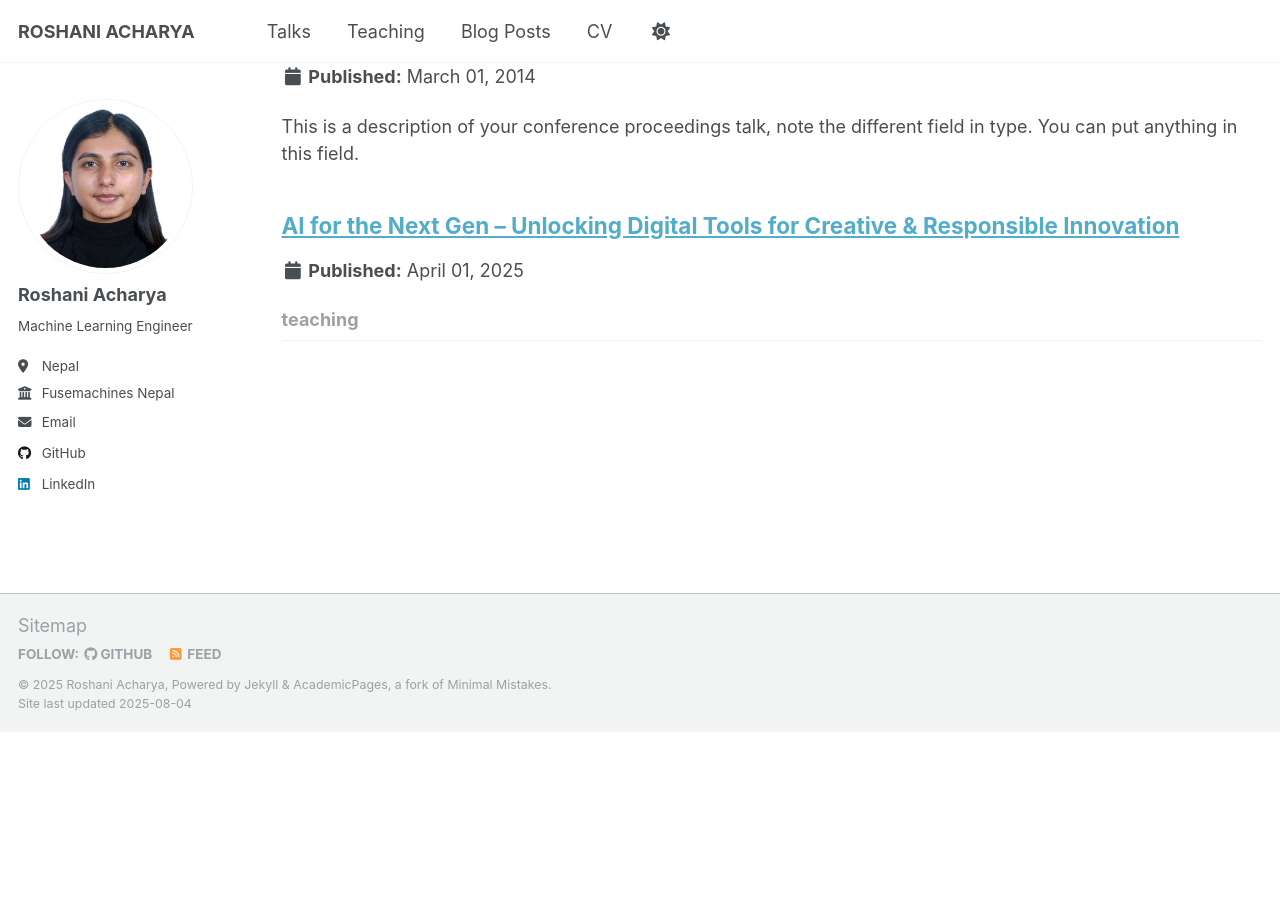
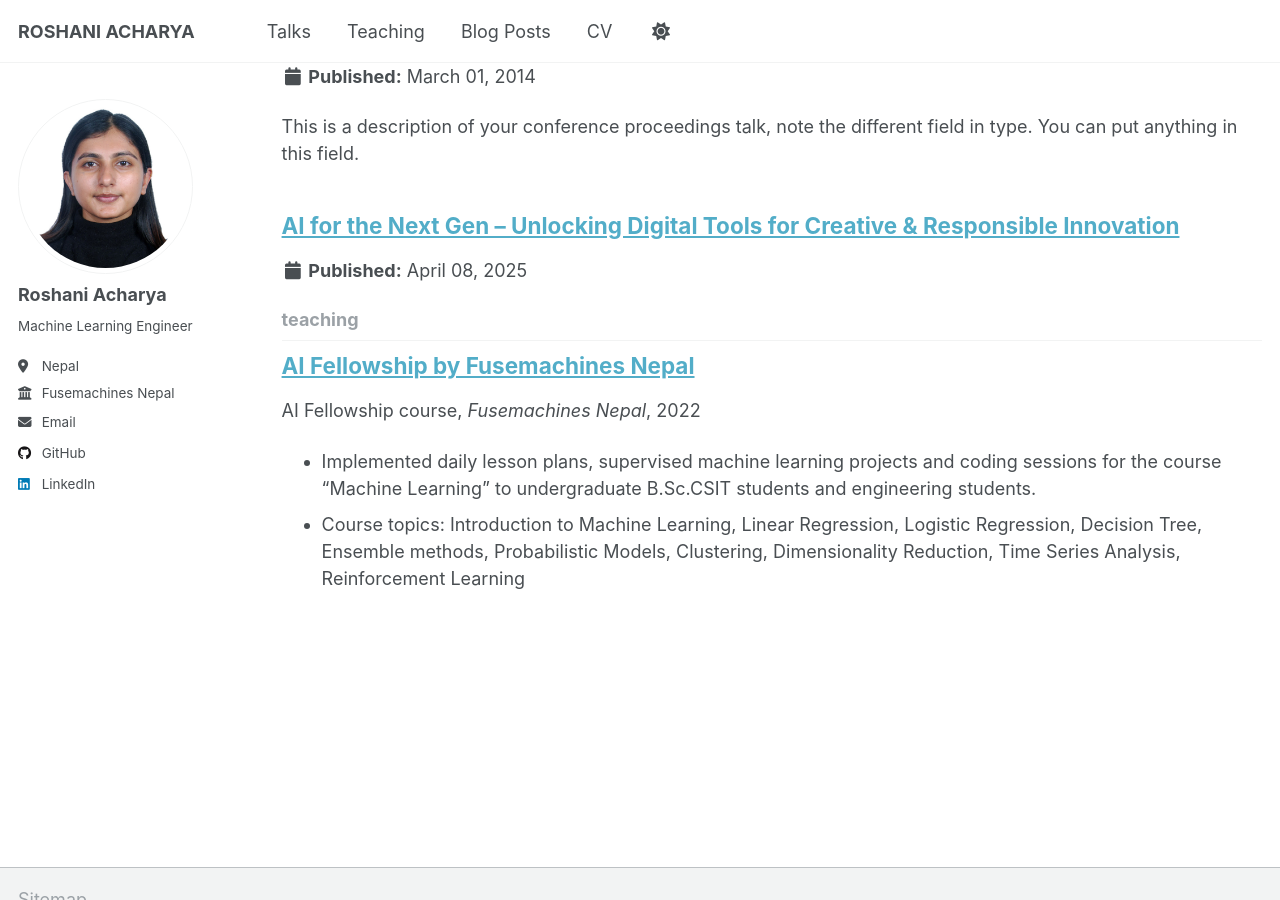
Before and after one commit to RoshaniAcharya/roshaniacharya.github.io, a Jekyll site: the page built from _pages/collection-archive.html, in a window 1280 px wide and 900 px high, scrolled down 2720 px. Built offline with Jekyll 4.4.1, drawn with Linux system fonts in a browser that asks for light colours; a script that is not in the unit is left out; a file with an impossible date is left out; before the commit the page ends 3451 px from its top, so only the background shows below that; part of the change alters nothing that is shown.

Commit message:
refactor date format

```diff
--- a/_talks/2025-04-10-us-embassy-creators-mela.md
+++ b/_talks/2025-04-10-us-embassy-creators-mela.md
@@ -4,7 +4,7 @@ collection: talks
 type: "Talk"
 permalink: /talks/2025-04-10-us-embassy-creators-mela
 venue: "US Embassy Nepal, Creators Mela 2025"
-date: (April, 2025)
+date: 2025-04-08
 location: "Pokhara, Nepal"
 ---
 
--- a/_teaching/2022-03-01-ai-fellowship.md
+++ b/_teaching/2022-03-01-ai-fellowship.md
@@ -4,7 +4,7 @@ collection: teaching
 type: "AI Fellowship course"
 permalink: /teaching/2022-03-01-ai-fellowship
 venue: "Fusemachines Nepal"
-date: (March, 2022) – (July, 2022)
+date: 2022-03-01
 location: "Kathmandu, Nepal"
 ---
 
```
